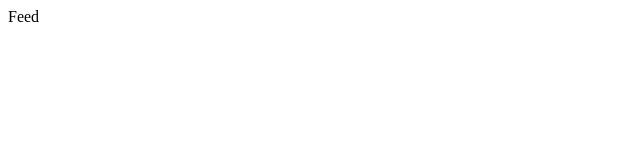
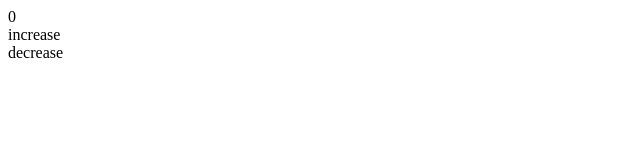
Before and after one commit to trevorphilbrick/my-news, a React (Vite) app: page / in a window 1280 px wide. Shown: the top 160 px of the page, without its empty margins (0-640 px from the left). Built offline with nearby package versions, Linux system fonts and the light colour scheme.

Commit message:
quick zustand test

```diff
--- a/src/components/Feed.tsx
+++ b/src/components/Feed.tsx
@@ -1,5 +1,12 @@
+import store from "../zustand/store";
 function Feed() {
-  return <div>Feed</div>;
+  const { count, inc, dec } = store();
+  return (
+    <div>
+      {count} <div onClick={() => inc()}>increase</div>{" "}
+      <div onClick={() => dec()}>decrease</div>
+    </div>
+  );
 }
 
 export default Feed;
--- /dev/null
+++ b/src/zustand/store.ts
@@ -0,0 +1,15 @@
+import create from "zustand";
+
+interface TestStore {
+  count: number;
+  inc: () => void;
+  dec: () => void;
+}
+
+const store = create<TestStore>((set) => ({
+  count: 0,
+  inc: () => set((state) => ({ count: state.count + 1 })),
+  dec: () => set((state) => ({ count: state.count - 1 })),
+}));
+
+export default store;
```
